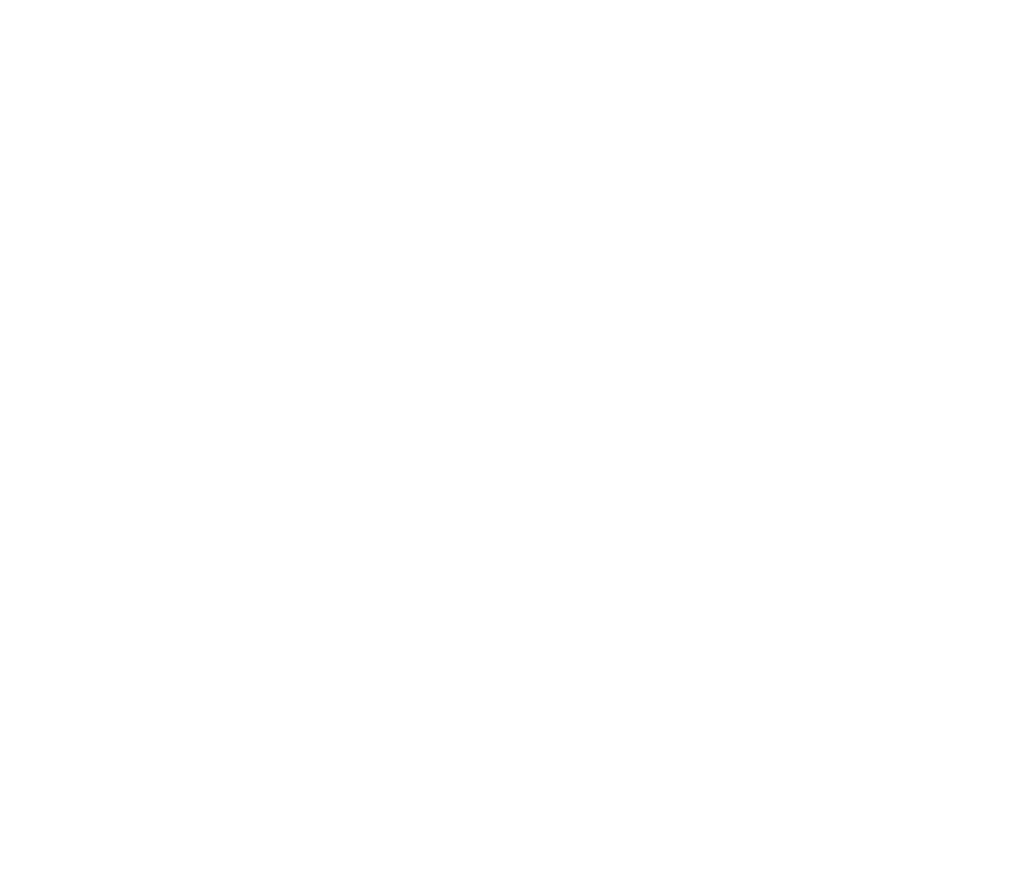
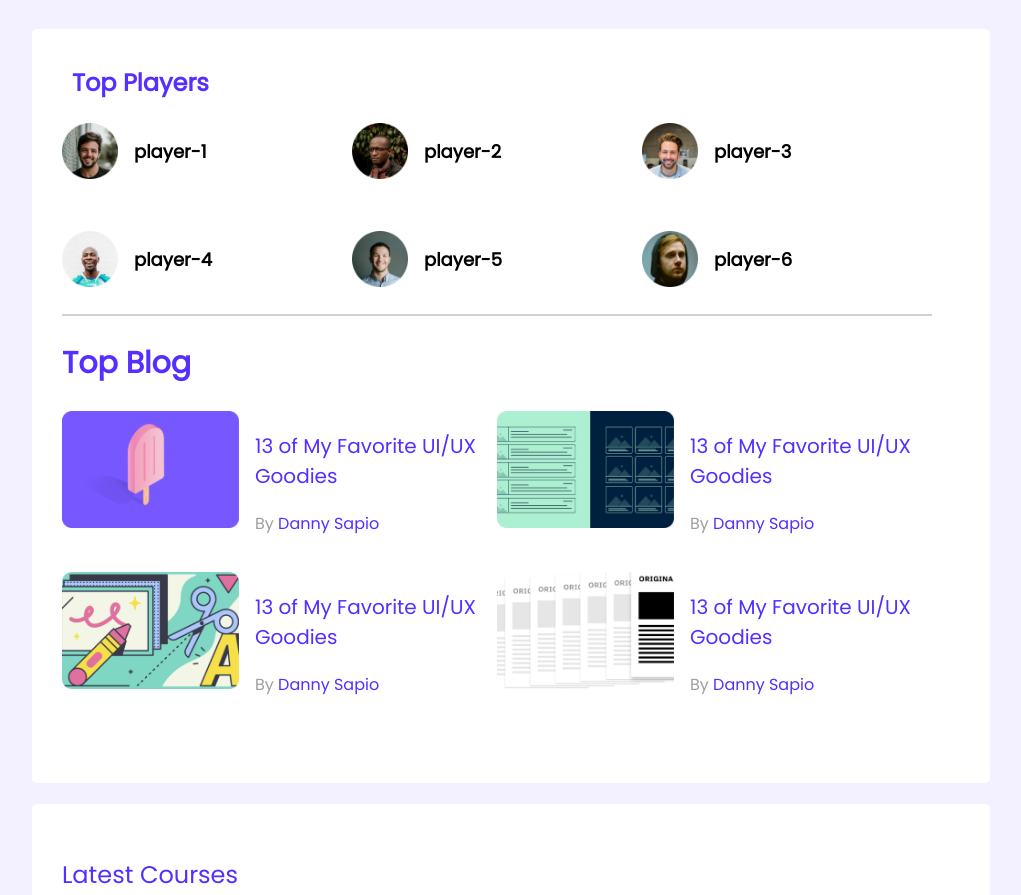
Before and after one commit to mozahidakash/Second-website, a plain HTML site: page index.html in a window 1280 px wide. Shown: the top 895 px of the page, without its empty margins (129-1150 px from the left). Before the commit the page ends 800 px from the top, so only its background shows below. Drawn offline with Linux system fonts and the light colour scheme.

Commit message:
latest title add

```diff
--- a/index.html
+++ b/index.html
@@ -8,10 +8,112 @@
     <title>Practice</title>
     <! stylesheet>
         <link rel="stylesheet" href="styles/style.css">
+
+        <!google font>
+            <link rel="preconnect" href="https://fonts.googleapis.com">
+            <link rel="preconnect" href="https://fonts.gstatic.com" crossorigin>
+            <link href="https://fonts.googleapis.com/css2?family=Poppins&display=swap" rel="stylesheet">
 </head>
 
 <body>
+    <!header start>
 
+        <header>
+
+        </header>
+
+        <!header end>
+            <! Main>
+
+                <main>
+
+                    <!Top players and Top blog>
+
+                        <section class=" container">
+                            <h2 class="container-title">Top Players</h2>
+                            <div class="top-players">
+                                <div class="players">
+                                    <img src="images/players/player-1.png" alt="">
+                                    <h3 class="player-name">player-1</h3>
+                                </div>
+                                <div class="players">
+                                    <img src="images/players/player-2.png" alt="">
+                                    <h3 class="player-name">player-2</h3>
+                                </div>
+                                <div class="players">
+                                    <img src="images/players/player-3.png" alt="">
+                                    <h3 class="player-name">player-3</h3>
+                                </div>
+                                <div class="players">
+                                    <img src="images/players/player-4.png" alt="">
+                                    <h3 class="player-name">player-4</h3>
+                                </div>
+                                <div class="players">
+                                    <img src="images/players/player-5.png" alt="">
+                                    <h3 class="player-name">player-5</h3>
+                                </div>
+                                <div class="players">
+                                    <img src="images/players/player-6.png" alt="">
+                                    <h3 class="player-name">player-6</h3>
+                                </div>
+                            </div>
+                            <hr class="breakline">
+
+                            <!top-blogs>
+
+                                <article>
+
+                                    <div class="blog-title">
+                                        <h2>Top Blog</h2>
+                                    </div>
+                                    <div class="blogs">
+                                        <article class="blog">
+                                            <div class="thumb">
+                                                <img src="images/blogs/blog-1.png" alt="">
+                                            </div>
+                                            <div class="blog-info">
+                                                <h3 class="blog-title">13 of My Favorite
+                                                    UI/UX Goodies</h3>
+                                                <p class="blog-author">By <a href="">Danny Sapio</a> </p>
+                                            </div>
+                                        </article>
+                                        <article class="blog">
+                                            <div class="thumb">
+                                                <img src="images/blogs/blog-2.png" alt="">
+                                            </div>
+                                            <div class="blog-info">
+                                                <h3 class="blog-title">13 of My Favorite
+                                                    UI/UX Goodies</h3>
+                                                <p class="blog-author">By <a href="">Danny Sapio</a> </p>
+                                            </div>
+                                        </article>
+                                        <article class="blog">
+                                            <div class="thumb">
+                                                <img src="images/blogs/blog-3.png" alt="">
+                                            </div>
+                                            <div class="blog-info">
+                                                <h3 class="blog-title">13 of My Favorite
+                                                    UI/UX Goodies</h3>
+                                                <p class="blog-author">By <a href="">Danny Sapio</a> </p>
+                                            </div>
+                                        </article>
+                                        <article class="blog">
+                                            <div class="thumb">
+                                                <img src="images/blogs/blog-4.png" alt="">
+                                            </div>
+                                            <div class="blog-info">
+                                                <h3 class="blog-title">13 of My Favorite
+                                                    UI/UX Goodies</h3>
+                                                <p class="blog-author">By <a href="">Danny Sapio</a> </p>
+                                            </div>
+                                        </article>
+                                    </div>
+                        </section>
+                        <!-- latest courses -->
+                        <section class="container">
+                            <h2 class="latest-title">Latest Courses</h2>
+                        </section>
+                </main>
 </body>
 
 </html>
--- a/styles/style.css
+++ b/styles/style.css
@@ -0,0 +1,93 @@
+/*body style*/
+body{
+    font-family: 'Poppins', sans-serif;
+    background-color: #f3f1ff;
+
+}
+main{
+    display: flex;
+    align-items: center;
+    flex-direction: column;
+}
+.container{
+    background-color: #ffffff;
+    width: 870px;
+    height: 679px;
+    padding: 33px 58px 42px 30px;
+    margin-top: 21px;
+    border-radius: 5px;
+
+}
+/*players*/
+.container-title{
+    font-size: 24px;
+    color: #562EFF;
+    padding-left:10px ;
+    margin-top: 3px;
+}
+.top-players{
+    display: grid;
+    grid-template-columns: repeat(3, 1fr);
+    grid-row-gap: 30px;
+}
+.players{
+    display: flex;
+    align-items: center;
+    padding-bottom: 15px;
+}
+.players img{
+    width: 56px;
+    height: 56px;
+
+}
+.player-name{
+    padding-left: 16px;
+    font-size: 18px;
+}
+.breakline{
+    border: 1px solid #D1D1D1;
+    margin-bottom: 20px;
+}
+/*blogs style*/
+
+.blog-title{
+    font-size: 10px;
+    color: #562EFF;
+    font-weight: 500;
+}
+.blogs{
+    display: grid;
+    grid-template-columns: repeat(2,1fr);
+    grid-row-gap: 20px;
+}
+.blog{
+    display: flex;
+
+}
+.blog .thumb img{
+    width: 177px;
+    height: 117px;
+}
+.blog-info{
+    margin-left: 16px;
+}
+.blog-title{
+    font-size: 20px;
+}
+.blog-author{
+    color: #9f9f9f;
+    font-size: 16px;
+
+}
+.blog-author a{
+    text-decoration: none;
+    font-size: 16px;
+    color: #562eff;
+}
+/* latest courses style  */
+
+.latest-title{
+    font-size: 24px;
+    color: #562EFF;
+    font-weight: 500;
+}
```
